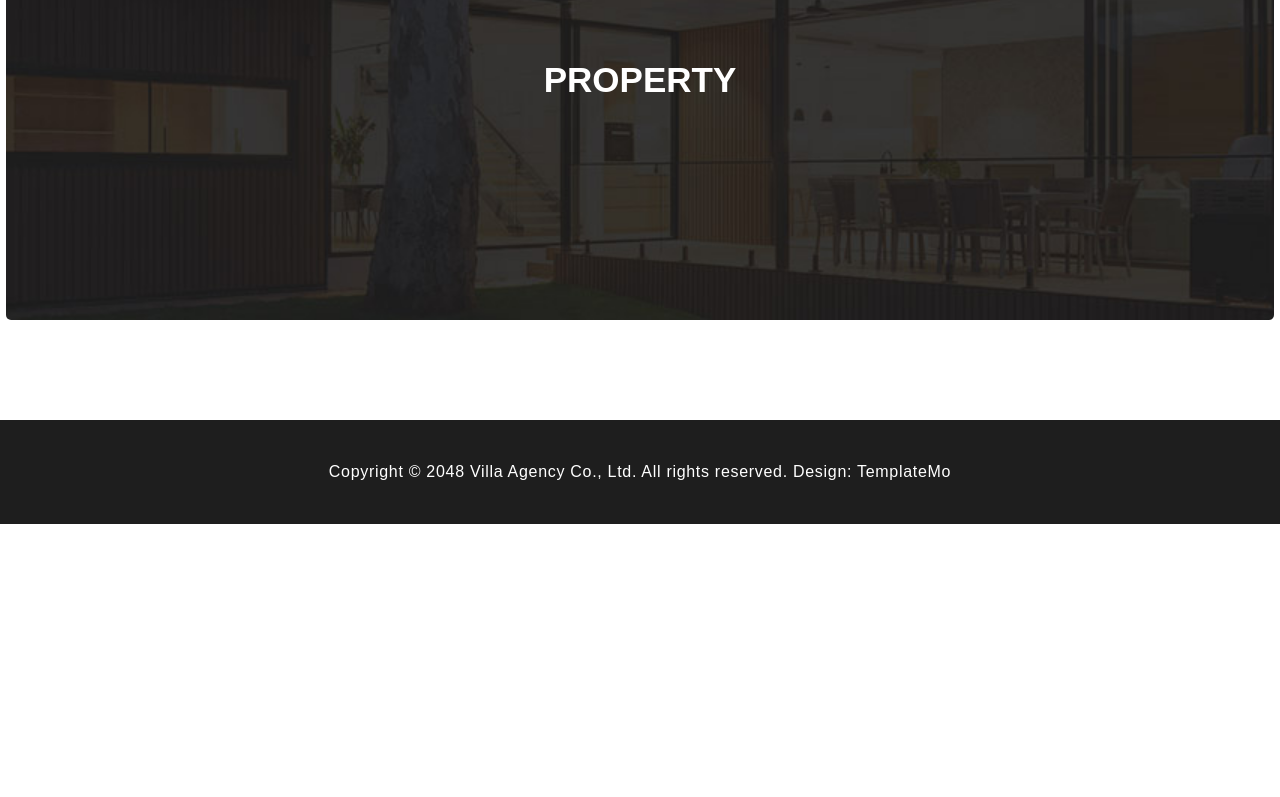
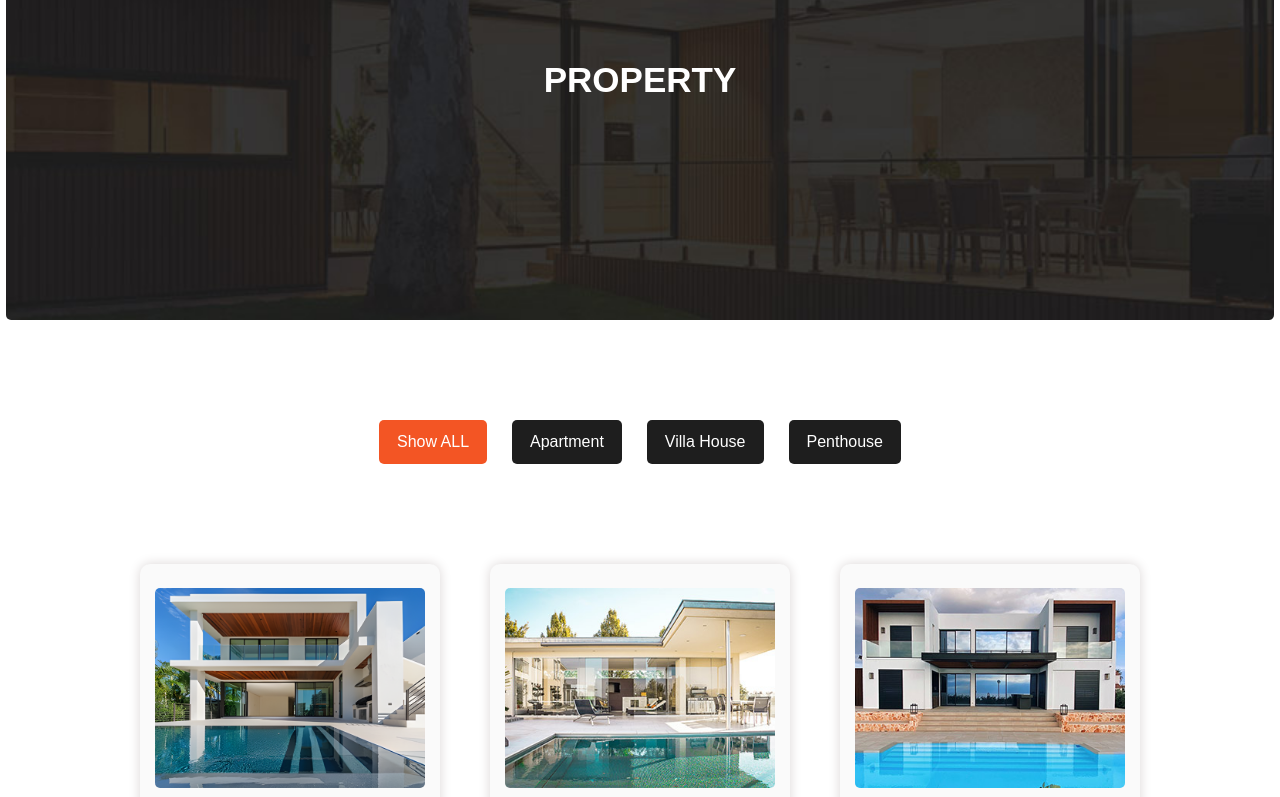
Before and after one commit to Engabdullahaljamal/Task2_Villa, a React (Vite) app: page /Task3_Villa/Property in a window 1280 px wide. Shown: the part 300-1097 px from the top of the page. Before the commit the page ends 824 px from the top, so only its background shows below. Built offline with nearby package versions, Linux system fonts and the light colour scheme.

Commit message:
new update

```diff
--- a/src/component/BestDealSec/BestDealSec.css
+++ b/src/component/BestDealSec/BestDealSec.css
@@ -22,14 +22,15 @@
     max-width: 320px;
 }
 
-.best_deal_sec .button_container {
+.button_container {
     display: flex;
     justify-content: center;
     align-items: center;
     gap: 25px;
 }
 
-.best_deal_sec button {
+.best_deal_sec button,
+.filter_button {
     padding: 10px 18px;
     border: none;
     border-radius: 5px;
@@ -125,11 +126,11 @@
 
 @media screen and (max-width:500px) {
 
-    .best_deal_sec .button_container {
+   .button_container {
         gap: 8px;
     }
 
-    .best_deal_sec .button_container button {
+    .button_container button {
         font-size: 14px;
     }
 
@@ -147,13 +148,13 @@
         width: 95vw;
     }
 
-    .best_deal_sec .button_container {
+    .button_container {
         flex-direction: column;
         gap: 20px;
 
     }
 
-    .best_deal_sec .button_container button {
+    .button_container button {
         min-width: 120px !important;
     }
 
--- a/src/component/PropertyCard/PropertyCard.css
+++ b/src/component/PropertyCard/PropertyCard.css
@@ -92,3 +92,11 @@
     cursor: pointer;
 
 }
+
+.display_none {
+    display: none !important;
+}
+
+.display_block {
+    display: flex !important;
+}
--- a/src/component/PropertyCard/PropertyCard.jsx
+++ b/src/component/PropertyCard/PropertyCard.jsx
@@ -3,7 +3,7 @@ import './PropertyCard.css'
 
 function PropertyCard({ house_details }) {
     return (
-        <div className='property_card'>
+        <div className='property_card' >
             <img src={house_details.image} alt="" />
             <div className='price_container'>
                 <p>{house_details.title}</p>
@@ -24,6 +24,7 @@ function PropertyCard({ house_details }) {
             </div>
             <button>Schedule a Visit</button>
         </div>
+
     )
 }
 
--- a/src/pages/Property/Property.css
+++ b/src/pages/Property/Property.css
@@ -1,3 +1,7 @@
 .Property_page {
     padding-bottom: 100px;
 }
+
+.Property_page .button_container {
+    margin-top: 100px;
+}
--- a/src/pages/Property/Property.jsx
+++ b/src/pages/Property/Property.jsx
@@ -1,10 +1,191 @@
 import './Property.css'
 import PagesHero from '../../component/PagesHero/PagesHero'
+import { useRef, useState } from 'react';
+import property_img_1 from './../../assets/images/property-01.png'
+import property_img_2 from './../../assets/images/property-02.jpg'
+import property_img_3 from './../../assets/images/property-03.jpg'
+import property_img_4 from './../../assets/images/property-04.jpg'
+import property_img_5 from './../../assets/images/property-05.jpg'
+import property_img_6 from './../../assets/images/property-06.jpg'
+import PropertyCard from '../../component/PropertyCard/PropertyCard';
 
 function Property() {
+
+    const house_details = [
+        {
+            image: property_img_1,
+            title: 'Luxury Villa',
+            price: '$2.264.000',
+            location: '18 New Street Miami, OR 97219',
+            bedrooms: '8',
+            area: '545m2',
+            parking: '6 spots',
+            bathrooms: '8',
+            floor: '3',
+        },
+        {
+            image: property_img_2,
+            title: 'Luxury Villa',
+            price: '$1.180.000',
+            location: '54 Mid Street Florida, OR 27001',
+            bedrooms: '6',
+            area: '450m2',
+            parking: '8 spots',
+            bathrooms: '5',
+            floor: '3',
+        },
+        {
+            image: property_img_3,
+            title: 'Luxury Villa',
+            price: '$1.460.000',
+            location: '26 Old Street Miami, OR 38540',
+            bedrooms: '5',
+            area: '225m2',
+            parking: '10 spots',
+            bathrooms: '4',
+            floor: '3',
+        },
+        {
+            image: property_img_4,
+            title: 'Apartment',
+            price: '$584.500',
+            location: '12 New Street Miami, OR 12650',
+            bedrooms: '4',
+            area: '125m2',
+            parking: '2 cars',
+            bathrooms: '3',
+            floor: '25th',
+        },
+        {
+            image: property_img_5,
+            title: 'Penthouse',
+            price: '$925.600',
+            location: '34 Beach Street Miami, OR 42680',
+            bedrooms: '4',
+            area: '180m2',
+            parking: '2 cars',
+            bathrooms: '4',
+            floor: '38th',
+        },
+        {
+            image: property_img_6,
+            title: 'Penthouse',
+            price: '$450.000',
+            location: '22 New Street Portland, OR 16540',
+            bedrooms: '3',
+            area: '165m2',
+            parking: '3 cars',
+            bathrooms: '2',
+            floor: '26th',
+        },
+        {
+            image: property_img_3,
+            title: 'Apartment',
+            price: '$980.000',
+            location: '14 Mid Street Miami, OR 36450',
+            bedrooms: '8',
+            area: '550m2',
+            parking: '12 spots',
+            bathrooms: '8',
+            floor: '3',
+        },
+        {
+            image: property_img_2,
+            title: 'Apartment',
+            price: '$1.530.000',
+            location: '26 Old Street Miami, OR 12870',
+            bedrooms: '12',
+            area: '380m2',
+            parking: '14 spots',
+            bathrooms: '15',
+            floor: '3',
+        },
+        {
+            image: property_img_1,
+            title: 'Apartment',
+            price: '$3.145.000',
+            location: '34 New Street Miami, OR 24650',
+            bedrooms: '10',
+            area: '860m2',
+            parking: '10 spots',
+            bathrooms: '12',
+            floor: '3',
+        },
+    ]
+    const [display_info, setDisplay_info] = useState(house_details)
+    const show_all_buttons = useRef(null)
+    const button_one_Ref = useRef(null);
+    const button_two_Ref = useRef(null);
+    const button_three_Ref = useRef(null);
+    const all_info = () => {
+        setDisplay_info(house_details)
+        show_all_buttons.current.classList.add('button_active')
+        button_one_Ref.current.classList.remove('button_active')
+        button_two_Ref.current.classList.remove('button_active')
+        button_three_Ref.current.classList.remove('button_active')
+    }
+    const apartment_info = () => {
+        setDisplay_info([])
+        const arr = []
+        house_details.forEach((h, i) => {
+            if (h.title == 'Apartment') {
+                arr.push(h)
+                setDisplay_info(arr)
+            }
+        })
+        show_all_buttons.current.classList.remove('button_active')
+        button_one_Ref.current.classList.add('button_active')
+        button_two_Ref.current.classList.remove('button_active')
+        button_three_Ref.current.classList.remove('button_active')
+    }
+    const villa_info = () => {
+        setDisplay_info([])
+        const arr = []
+        house_details.forEach((h, i) => {
+            if (h.title == 'Luxury Villa') {
+                arr.push(h)
+                setDisplay_info(arr)
+            }
+        })
+        show_all_buttons.current.classList.remove('button_active')
+        button_one_Ref.current.classList.remove('button_active')
+        button_two_Ref.current.classList.add('button_active')
+        button_three_Ref.current.classList.remove('button_active')
+    }
+    const penthouse_info = () => {
+        setDisplay_info([])
+        const arr = []
+        house_details.forEach((h, i) => {
+            if (h.title == 'Penthouse') {
+                arr.push(h)
+                setDisplay_info(arr)
+
+            }
+        })
+        show_all_buttons.current.classList.remove('button_active')
+        button_one_Ref.current.classList.remove('button_active')
+        button_two_Ref.current.classList.remove('button_active')
+        button_three_Ref.current.classList.add('button_active')
+    }
     return (
         <div className='Property_page'>
             <PagesHero title='PROPERTY' />
+            <div className='button_container'>
+                <button className='filter_button button_active ' ref={show_all_buttons} onClick={all_info}>Show ALL</button>
+                <button className='filter_button ' ref={button_one_Ref} onClick={apartment_info}>Apartment</button>
+                <button className='filter_button' ref={button_two_Ref} onClick={villa_info}> Villa House</button>
+                <button className='filter_button' ref={button_three_Ref} onClick={penthouse_info}>Penthouse</button>
+
+            </div>
+
+            <div className='property_sec'>
+                {
+                    display_info.map((h) => {
+                        return <PropertyCard house_details={h} />
+                    })
+                }
+
+            </div>
         </div>
     )
 }
```
